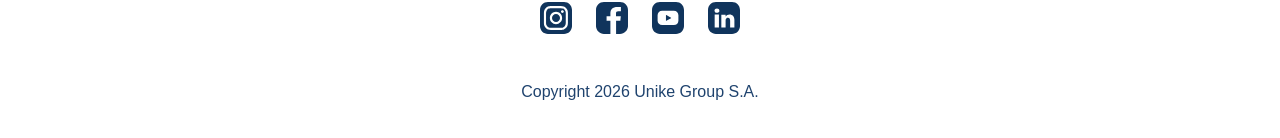
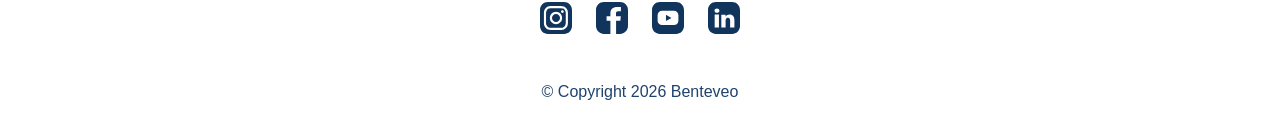
Before and after one commit to EmilioBensignor/Web-Murallon, a Nuxt app: page /blog/1 in a window 1280 px wide. Shown: the part 482-620 px from the top of the page. Built offline with nearby package versions, Linux system fonts and the light colour scheme; no server answers.

Commit message:
Footer Benteveo

```diff
--- a/app/components/default/Footer.vue
+++ b/app/components/default/Footer.vue
@@ -23,9 +23,10 @@
                             <NuxtImg :src="red.src" :alt="red.nombre" width="32" height="32" />
                         </a>
                     </div>
-                    <p class="text-sm lg:text-base text-primary font-medium">Copyright {{ new Date().getFullYear() }}
-                        Unike Group S.A.
-                    </p>
+                    <NuxtLink to="https://www.benteveo.com" target="_blank"
+                        class="text-sm lg:text-base text-primary font-medium">© Copyright {{ new Date().getFullYear() }}
+                        Benteveo
+                    </NuxtLink>
                 </div>
             </div>
         </div>
```
